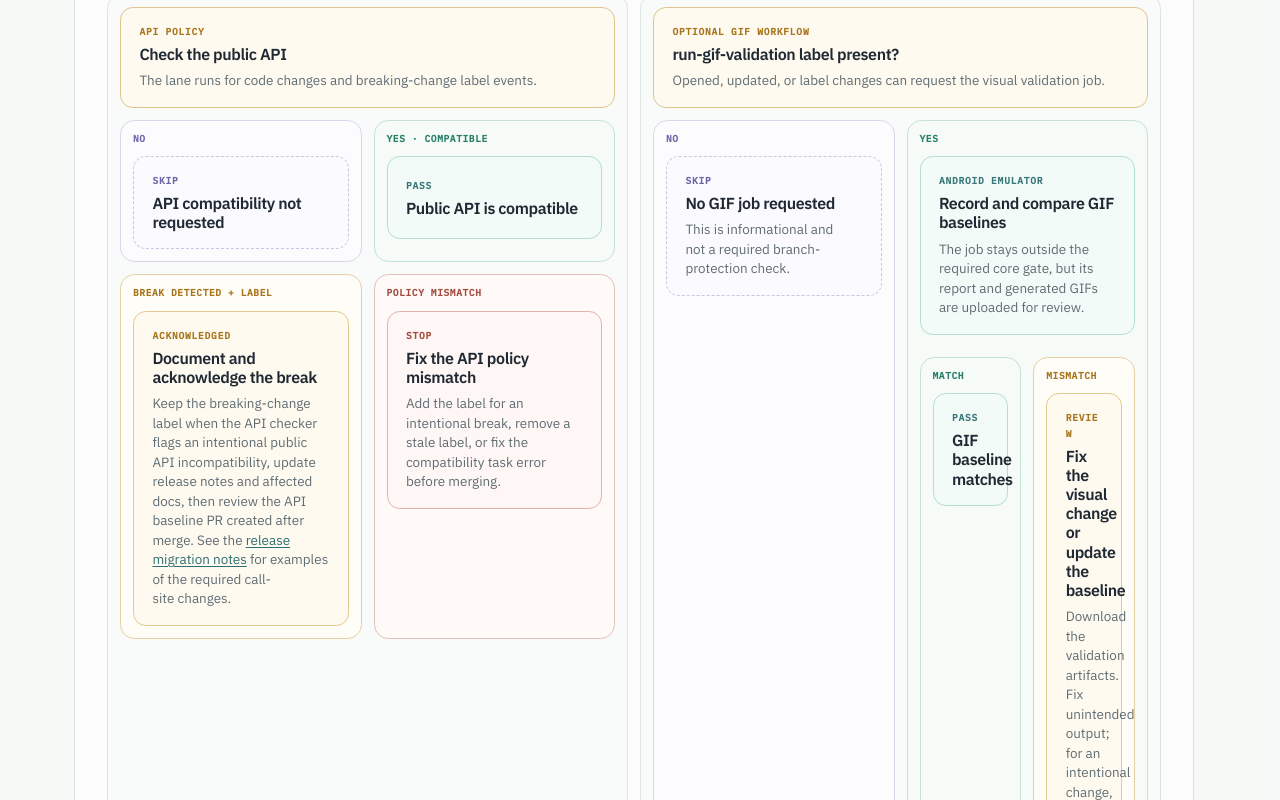
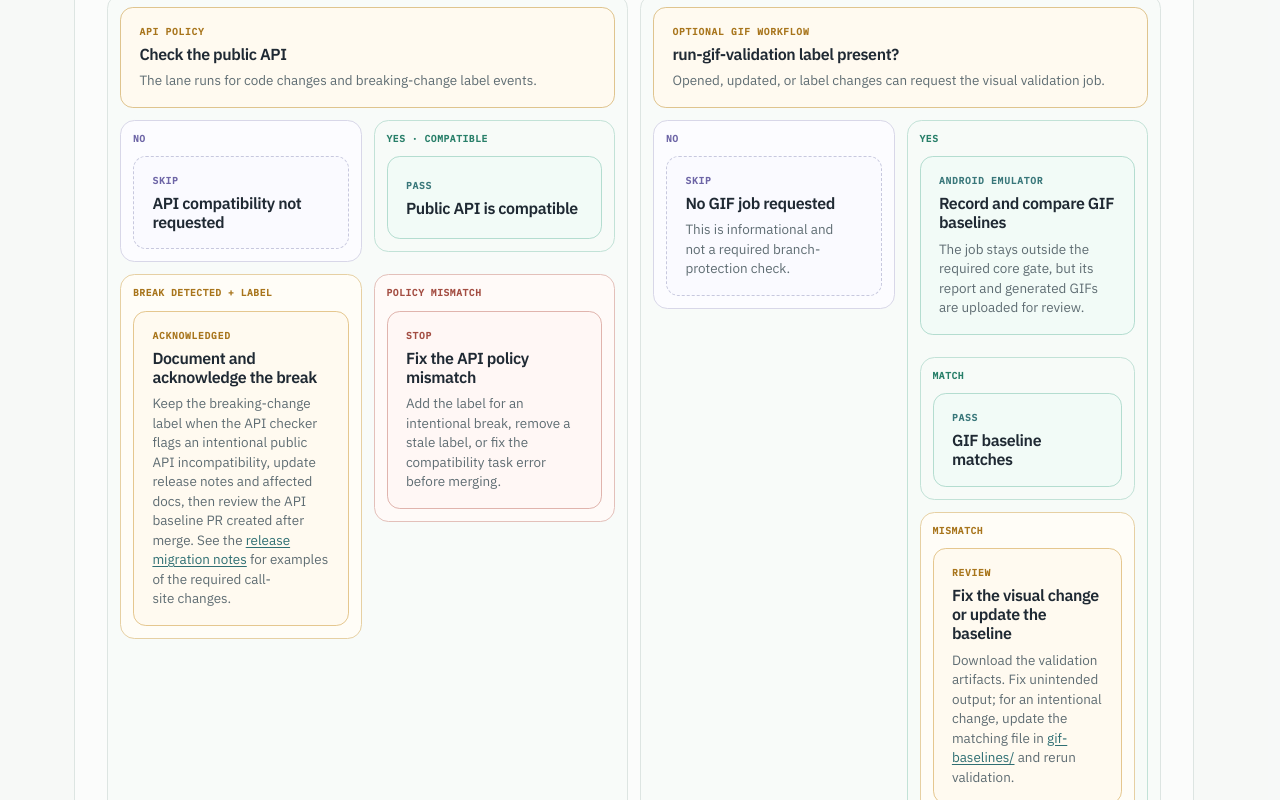
Before and after one commit to HDCharts/charts-docs, a Next.js app in the folder docs-app/: page /workflow in a window 1280 px wide. Shown: the part 2620-3420 px from the top of the page. Built offline with nearby package versions, Linux system fonts and the light colour scheme; a web font is replaced by a local one.

Commit message:
fix: stack narrow workflow outcomes

```diff
--- a/docs-app/app/globals.css
+++ b/docs-app/app/globals.css
@@ -1345,6 +1345,7 @@
   grid-template-columns: repeat(2, minmax(0, 1fr));
   gap: 0.75rem;
   margin: 0.75rem 0;
+  align-items: start;
 }
 
 .workflow-branch-grid-three {
@@ -1385,6 +1386,10 @@
   display: grid;
   min-width: 0;
   gap: 0.65rem;
+}
+
+.workflow-lane .workflow-branch-content > .workflow-branch-grid {
+  grid-template-columns: 1fr;
 }
 
 .workflow-chart-callout {
```
